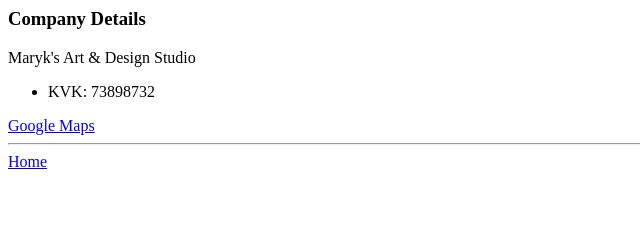
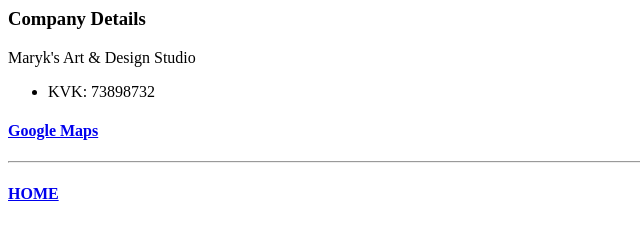
Before and after one commit to Marykstudio/portafolio, a plain HTML site: page Contact.html in a window 1280 px wide. Shown: the part 308-548 px from the top of the page, without its empty margins (0-640 px from the left). Drawn offline with Linux system fonts and the light colour scheme.

Commit message:
Add files via upload

```diff
--- a/Contact.html
+++ b/Contact.html
@@ -31,8 +31,10 @@
         <ul>
             <li>KVK: 73898732</li>
         </ul>
-        <a href="https://www.google.com/maps/place/R%C3%B3terdam/@51.9285456,4.3558415,11.23z/data=!4m6!3m5!1s0x47c5b7605f54c47d:0x5229bbac955e4b85!8m2!3d51.9244201!4d4.4777326!16zL20vMDZoZGs?entry=ttu">Google Maps</a>
+        <a href="https://www.google.com/maps/place/R%C3%B3terdam/@51.9285456,4.3558415,11.23z/data=!4m6!3m5!1s0x47c5b7605f54c47d:0x5229bbac955e4b85!8m2!3d51.9244201!4d4.4777326!16zL20vMDZoZGs?entry=ttu">
+            <h4>Google Maps</h4></a>
     <hr />
-    <a href="./index.html">Home</a>
+
+    <a href="./index.html"><h4>HOME</h4></a>
 </body>
 </html>
```
Also changed, not shown: design.html (+3 -2 lines).
